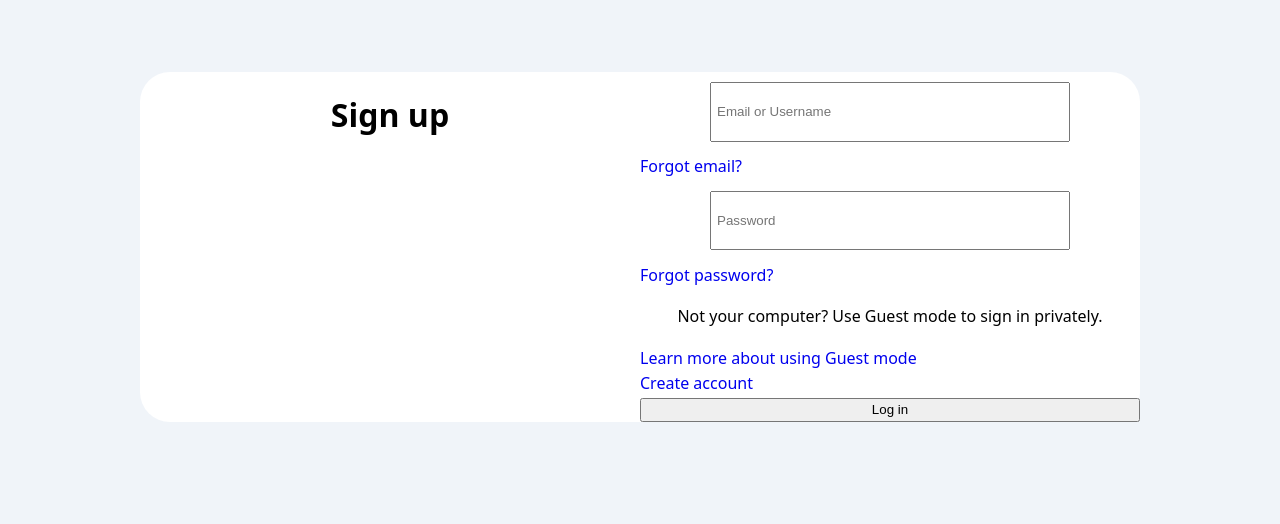
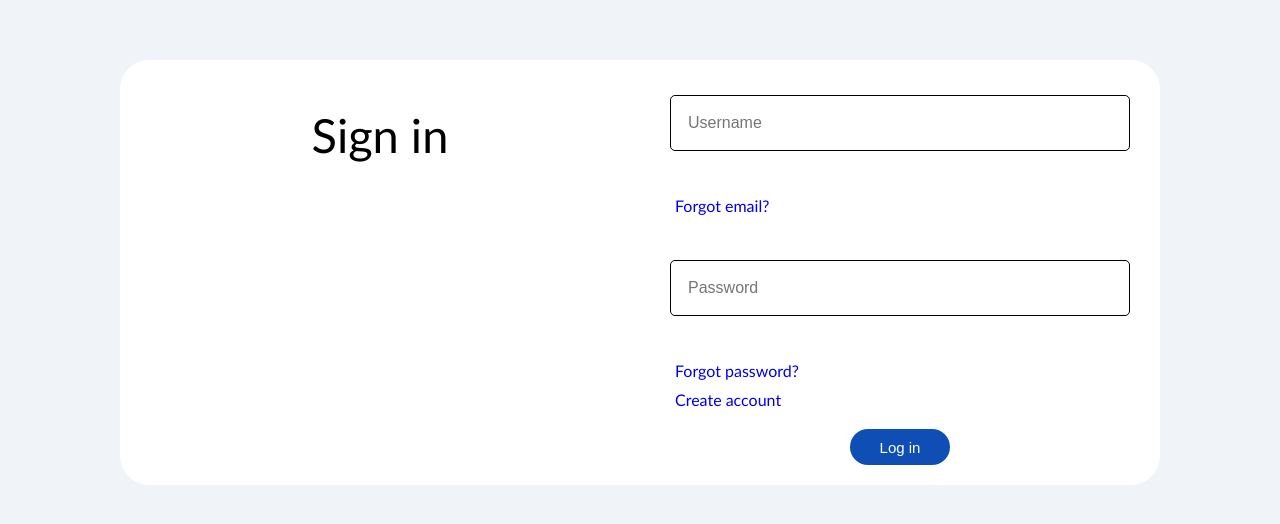
Before and after one commit to Ramiramiramram/LabActivity-3_Gujilde, a plain HTML site: page index.html in a window 1280 px wide. Shown: the part 178-702 px from the top of the page. Drawn offline with Linux system fonts and the light colour scheme.

Commit message:
index.html

```diff
--- a/index.html
+++ b/index.html
@@ -7,43 +7,43 @@
     <style>
         body{
             background-color: #f0f4f9;
-            font-family: system-ui, -apple-system, BlinkMacSystemFont, 'Segoe UI', Roboto, Oxygen, Ubuntu, Cantarell, 'Open Sans', 'Helvetica Neue', sans-serif
+            font-family: 'Gill Sans', 'Trebuchet MS', sans-serif
         }
         .main-container{
-            width: 1000px;
-            height: 350px;
-            margin: 250px auto;
+            width: 1040px;
+            height: 425px;
+            margin: 238px auto;
             display: grid;
             grid-template-columns: 1fr 1fr;
             background-color: #FFFFFF;
-            border-radius: 30px;
+            border-radius: 29px;
         }
         .login-container{
-            text-align: center;
             display: flex;
-            flex-wrap: wrap;
+            flex-wrap:wrap;
         }
-        .login-container input,
-        .login-container a,
-        .login-container p,
-        .login-container .login{
-            flex-basis: 100%;
-        }
-
         .login-container > *{
             flex-basis: 100%;
         }
         .login-container input{
-            margin: 10px 70px;
-            height: 17%;
-            padding: 5px;
+            margin: 35px 30px;
+            height: 56px;
+            padding: 17px;
+            border-radius: 5px;
+            border: 1px solid;
+            font-size: medium;
+        }
+        .login-container input:focus{
+            border: 1px solid #ffffff;
         }
         .login-container a{
             text-decoration: none;
             text-align:left;
+            padding-left: 35px;
         }
         .left-container{
             text-align: center;
+            font-size: 47px;
         }
         .flex-unwrap button{
             flex-basis: 50%;
@@ -51,20 +51,28 @@
         button:hover{
             cursor: pointer;
         }
+        .login-container button{
+            background-color: #0E4EB5;
+            color: #FFFFFF;
+            border-width: 0;
+            border-radius: 30px;
+            margin: 10px 210px;
+            height: 36px;
+            padding: 5px;
+            font-size: 15px;
+        }
     </style>
 </head>
 <body>
     <div class="main-container">
         <div class="left-container">
-            <h1>Sign up</h1>
+            <p>Sign in</p>
         </div>
         <div class="login-container">
-            <input type="text" placeholder="Email or Username">
+            <input type="text" placeholder="Username">
             <a href="#!">Forgot email?</a>
             <input type="password" placeholder="Password">
             <a href="#!">Forgot password?</a>
-            <p>Not your computer? Use Guest mode to sign in privately.</p>
-            <a href="#!">Learn more about using Guest mode</a>
             <a href="#!">Create account</a>
             <button class="login">Log in</button>
         </div>
```
